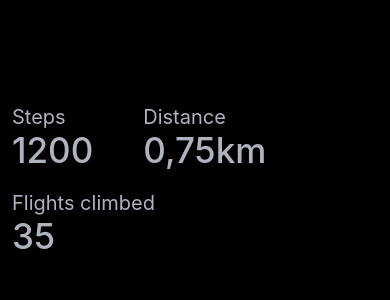
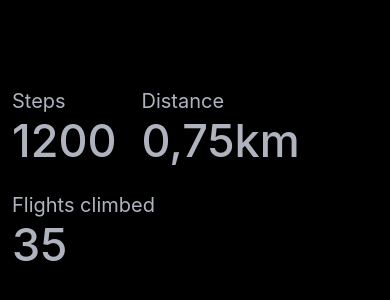
Before and after one commit to Sandtory/MotivateAccelerate, a React Native app: screen / in a window 390 px wide. Shown: the part 250-550 px from the top of the page. Built offline with nearby package versions, Linux system fonts and the light colour scheme.

Commit message:
Some cahnges

```diff
--- a/App.tsx
+++ b/App.tsx
@@ -18,11 +18,11 @@
     <View style={styles.container}>
       <Text>Health tracker!</Text>
 
-      <View style={{ flexDirection: "row" }}>
+      <View style={styles.values}>
         <Value label="Steps" value="1200" />
         <Value label="Distance" value="0,75km" />
+        <Value label="Flights climbed" value="35" />
       </View>
-      <Value label="Flights climbed" value="35" />
 
       <StatusBar style="auto" />
     </View>
@@ -36,17 +36,22 @@
     justifyContent: "center",
     padding: 12,
   },
+  values: {
+    flexDirection: "row",
+    gap: 25,
+    flexWrap: "wrap",
+  },
+  valueContainer: {
+    // marginVertical: 10,
+    // minWidth: "40%",
+  },
   label: {
     color: "#AFB3BE",
     fontSize: 20,
   },
   value: {
-    fontSize: 35,
+    fontSize: 45,
     color: "#AFB3BE",
     fontWeight: "500",
   },
-  valueContainer: {
-    marginRight: 50,
-    marginVertical: 10,
-  },
 });
```
